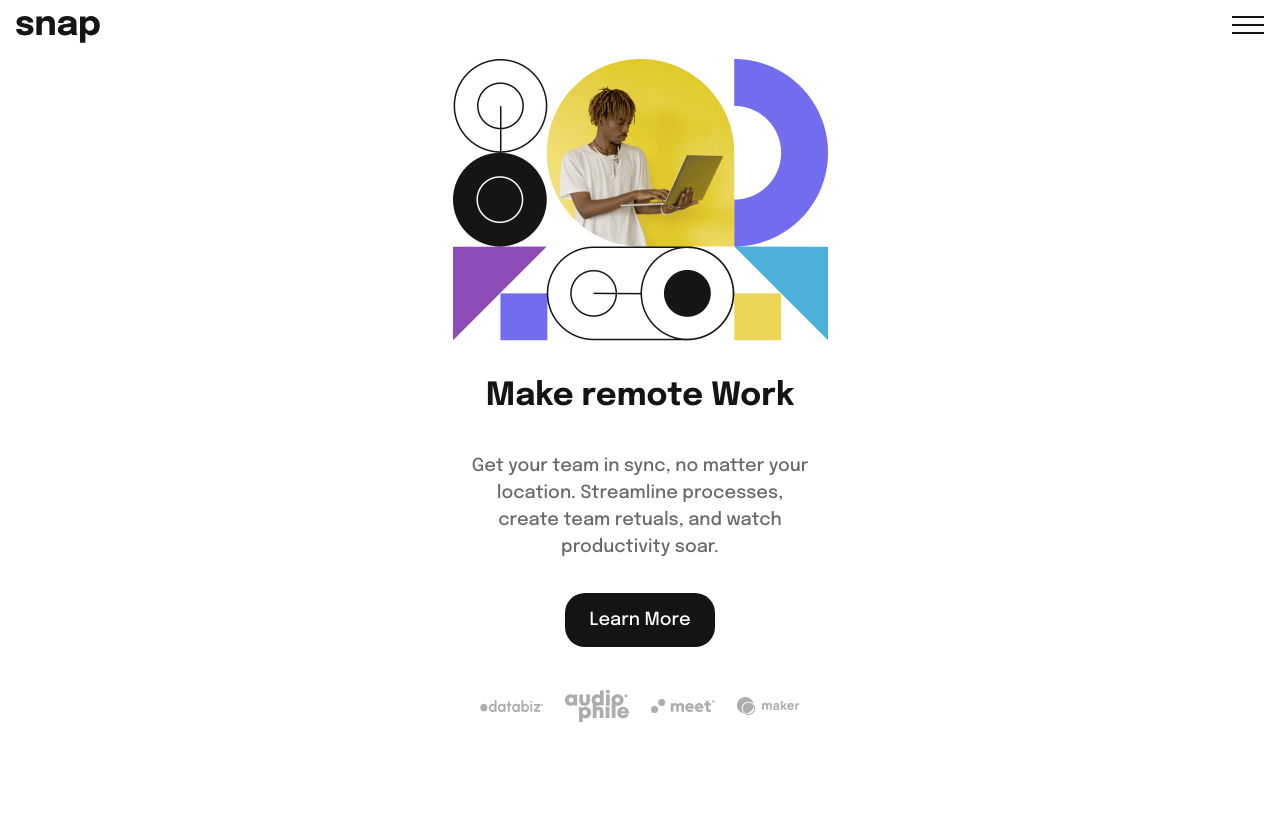
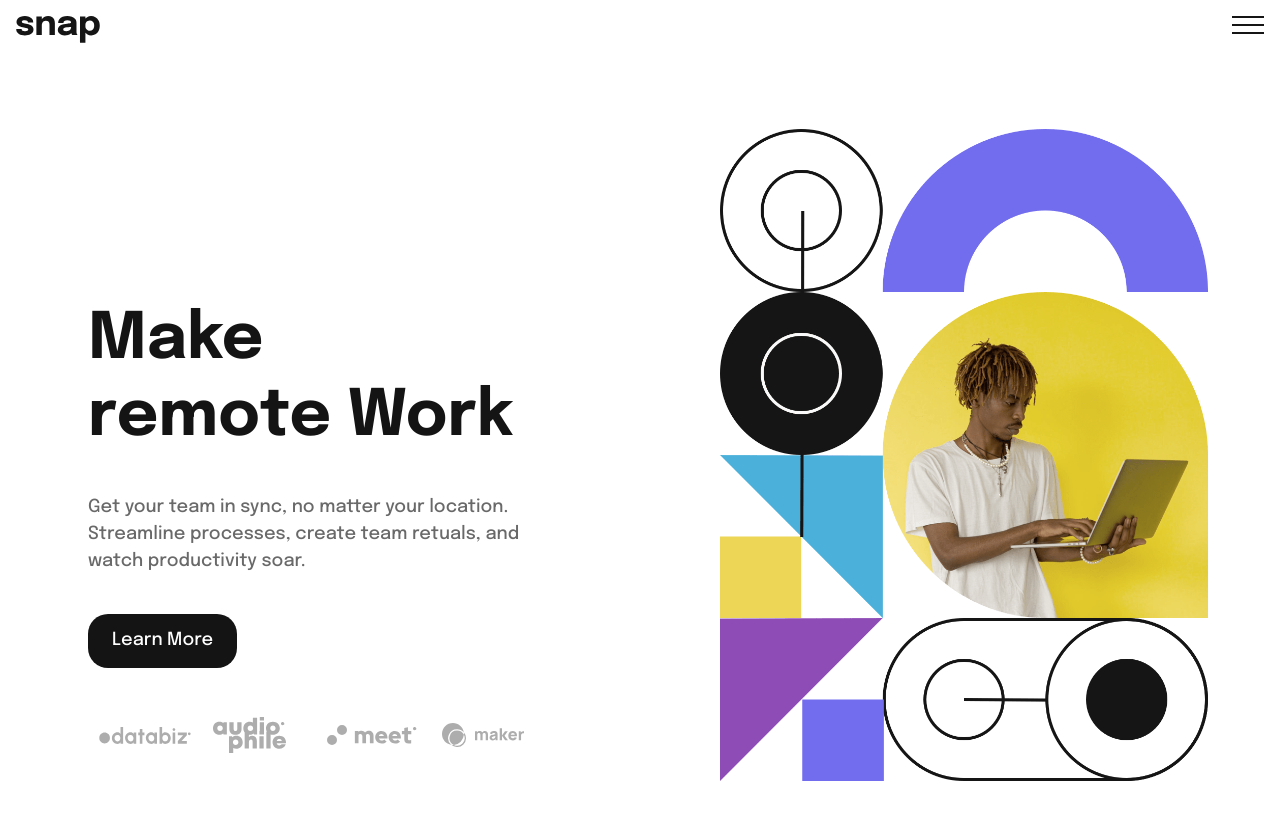
Before and after one commit to lux4198/intro-section-dropdown, a React (Vite) app in the folder code/: page / in a window 1280 px wide. Built offline with nearby package versions, Linux system fonts and the light colour scheme.

Commit message:
finished desktop layout (with transitions to mobile)

```diff
--- a/code/src/App.css
+++ b/code/src/App.css
@@ -9,7 +9,7 @@
 .hero-section-wrap{
     display: flex;
     flex-direction: column;
-    max-width: 375px;
+    max-width: 400px;
     margin: auto;
 }
 
@@ -18,13 +18,16 @@
 
 }
 
+.hero-image{
+}
+
 .hero-text-wrap,
 .text-title,
 .text-subtitle,
 .btn-call-to-action-wrap,
 .social-proof{
-    padding-top: 1rem;
-    padding-bottom: 1rem;
+    padding-top: clamp(1rem, 1.5vw ,2rem);
+    padding-bottom: clamp(1rem, 1.5vw ,2rem);
 }
 
 .hero-text-wrap{
@@ -33,9 +36,13 @@
 }
 
 .text-title{
-    font-size: 2rem;
+    font-size: clamp(2rem, 5vw, 4rem);
     font-weight: var(--font-weight-700);
     color: var(--col-almostblack);
+}
+
+.text-title br{
+    display: none;
 }
 
 .text-subtitle{
@@ -60,8 +67,43 @@
     display: grid;
     grid-template-columns: 1fr 1fr 1fr 1fr;
     align-items: center;
+    padding-bottom: 0;
 }
 
 .social-proof img{
     padding: 0.7em;
 }
+
+
+@media only screen and (min-width : 900px){
+    .hero-section-wrap{
+        flex-direction: row-reverse;
+        max-width: 1200px;
+        max-height: fit-content;
+        margin-top: 3%;
+        justify-content: space-between;
+        align-items: flex-end;
+        padding: 2em;
+    }
+
+    .hero-text-wrap{
+        text-align: left;
+        max-width: 43%;
+    }
+
+    .hero-image-wrap{
+        max-width: 43%;
+    }
+
+    .text-title{
+        line-height: 1.2;
+    }
+
+    .text-title br{
+        display: block;
+    }
+
+    .btn-call-to-action{
+        margin-left: 0;
+    }
+}
--- a/code/src/App.jsx
+++ b/code/src/App.jsx
@@ -28,11 +28,16 @@ function App() {
       <main>
         <div class = "hero-section-wrap">
           <div class = 'hero-image-wrap'>
-            <img src= {heroImageMobile} alt = 'hero-image' />
+            <img srcset={`${heroImageMobile} 564w,
+                        ${heroImagedesktop} 1280w`}
+                        sizes="(max-width: 900px) 564px,
+                        1280px"
+            src= {heroImageMobile} alt = 'hero-image'
+            class = 'hero-image'/>
           </div>
           <div class = "hero-text-wrap">
             <div class = 'text-title'>
-              Make remote Work
+              Make <br class = 'break'/> remote Work
             </div>
             <div class = 'text-subtitle'>
               <p>Get your team in sync, no matter your location. Streamline processes, create team retuals, and watch productivity soar.</p>
```
